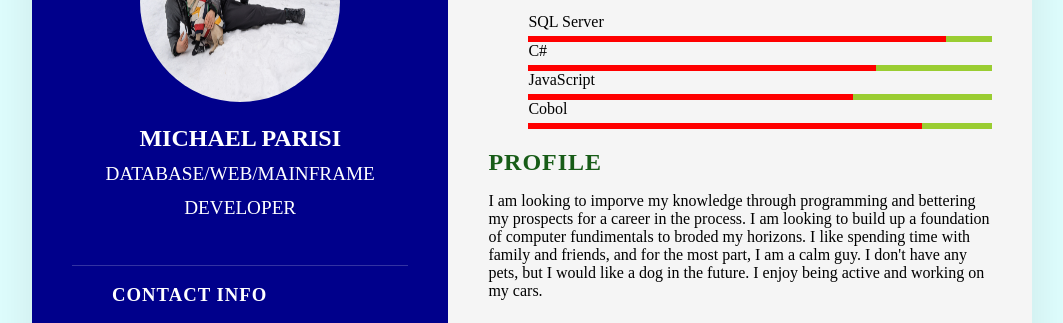
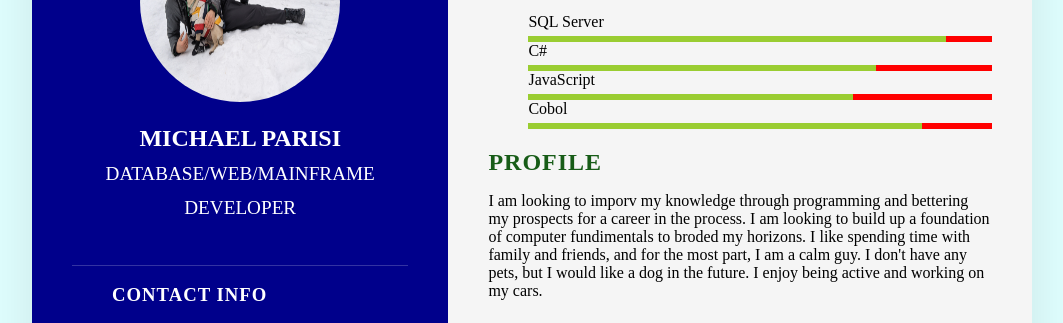
Before and after one commit to michaelwilliamparisi/MichaelParisi, a plain HTML site: page index.html in a window 1280 px wide. Shown: the part 196-519 px from the top of the page, without its empty margins (108-1171 px from the left). Drawn offline with Linux system fonts and the light colour scheme.

Commit message:
Changed colors on bars

```diff
--- a/index.html
+++ b/index.html
@@ -94,7 +94,7 @@
 
             <div class="about">
                 <h2 class="title2">Profile</h2>
-                <p>I am looking to imporve my knowledge through programming and bettering my prospects for a career in the process. I am looking to build up a foundation of computer fundimentals
+                <p>I am looking to imporv my knowledge through programming and bettering my prospects for a career in the process. I am looking to build up a foundation of computer fundimentals
                     to broded my horizons. I like spending time with family and friends, and for the most part, I am a calm guy. I don't have any pets, but I would like a dog in the future.
                     I enjoy being active and working on my cars.
                 </p>
--- a/style.css
+++ b/style.css
@@ -125,7 +125,7 @@ body{
     position: relative;
     width: 100%;
     height: 6px;
-    background: yellowgreen;
+    background: red;
     display: block;
     margin-top: 5px;
 }
@@ -135,7 +135,7 @@ body{
     top: 0;
     left: 0;
     height: 100%;
-    background: red;
+    background: yellowgreen;
 }
 
 .techSkills ul li{
```
